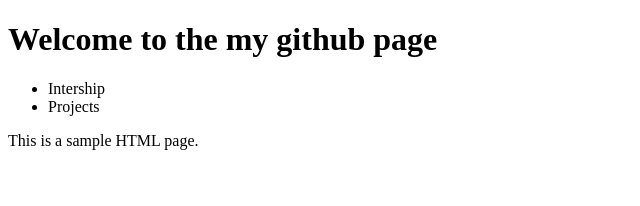
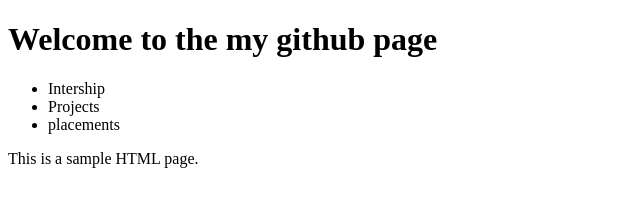
Before and after one commit to Shivakumar936/project2, a plain HTML site: page index.html in a window 1280 px wide. Shown: the whole page, without its empty margins (0-640 px from the left). Drawn offline with Linux system fonts and the light colour scheme.

Commit message:
Add placements to the list in index.html

```diff
--- a/index.html
+++ b/index.html
@@ -11,6 +11,7 @@
     <ul>
         <li>Intership</li>
         <li>Projects </li>
+        <li>placements </li>
     </ul>
     <p>This is a sample HTML page.</p>
 </body>
```
